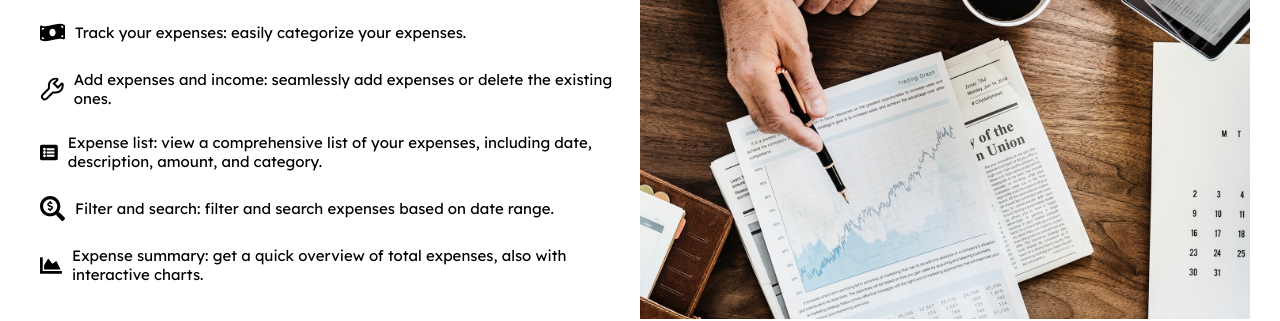
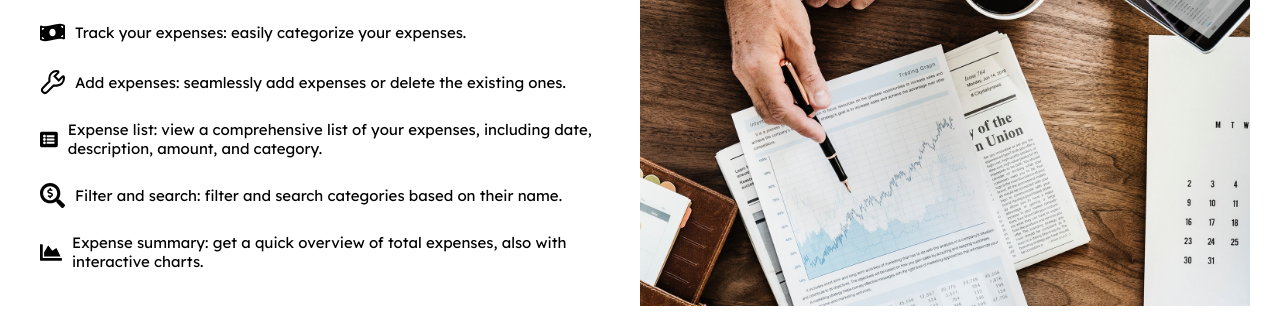
Before and after one commit to AramArakelyan777/expense-tracker-app, a React (Create React App) app: page / in a window 1280 px wide. Shown: the part 410-731 px from the top of the page. Built offline with nearby package versions, Linux system fonts and the light colour scheme.

Commit message:
some spacing

```diff
--- a/src/components/Expenses/Category.js
+++ b/src/components/Expenses/Category.js
@@ -137,7 +137,7 @@ export default function Category({ id, name }) {
                 </button>
             </form>
 
-            <h2 className="second-header">
+            <h2 className="second-header categoryTotal">
                 {name} total: ${totalExpenses.toFixed(2)}
             </h2>
         </div>
--- a/src/components/Expenses/Expenses.css
+++ b/src/components/Expenses/Expenses.css
@@ -38,7 +38,8 @@
     height: 35px;
 }
 
-.categoryDiv {
+.categoryDiv,
+.total {
     margin-top: 70px;
 }
 
@@ -61,8 +62,10 @@
     margin-top: 10px;
 }
 
-.oneExpense {
-    margin-top: 20px;
+.oneExpense,
+.categoryTotal,
+.expenseForm {
+    margin-top: 50px;
 }
 
 .date {
@@ -71,10 +74,6 @@
 
 .expenseAmmount {
     color: red;
-}
-
-.expenseForm {
-    margin-top: 20px;
 }
 
 .dateAndClose {
--- a/src/components/Expenses/Expenses.js
+++ b/src/components/Expenses/Expenses.js
@@ -65,7 +65,7 @@ export default function Expenses() {
 
             {/* Expenses chart to be added here */}
 
-            <h1 className="main-header">
+            <h1 className="main-header total">
                 Total expenses: ${totalCategoryExpenses}
             </h1>
         </div>
--- a/src/components/Home/HomePage.js
+++ b/src/components/Home/HomePage.js
@@ -30,8 +30,8 @@ export default function HomePage() {
                                         style={{ marginRight: "10px" }}
                                     />
                                 </IconContext.Provider>
-                                Add expenses and income: seamlessly add expenses
-                                or delete the existing ones.
+                                Add expenses: seamlessly add expenses or delete
+                                the existing ones.
                             </li>
                             <li>
                                 <IconContext.Provider value={{ size: 25 }}>
@@ -49,8 +49,8 @@ export default function HomePage() {
                                         style={{ marginRight: "10px" }}
                                     />
                                 </IconContext.Provider>
-                                Filter and search: filter and search expenses
-                                based on date range.
+                                Filter and search: filter and search categories
+                                based on their name.
                             </li>
                             <li>
                                 <IconContext.Provider value={{ size: 25 }}>
```
